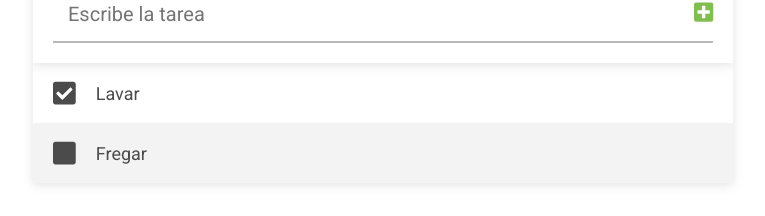
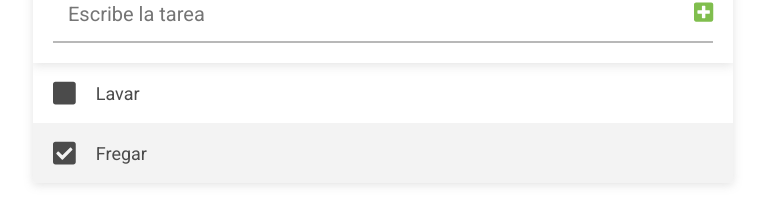
Before and after one commit to cesar2k94/Lista_de_Tareas, a React (Create React App) app in the folder lista_tareas/: page / in a window 1280 px wide. Shown: the part 143-359 px from the top of the page, without its empty margins (257-1022 px from the left). Built offline with nearby package versions, Linux system fonts and the light colour scheme.

Commit message:
Modificando tarea usando useEffect

```diff
--- a/lista_tareas/src/componentes/ListaTareas.js
+++ b/lista_tareas/src/componentes/ListaTareas.js
@@ -2,10 +2,10 @@ import React from 'react';
 import Tarea from './Tarea';
 
 const ListaTareas = ({tareas, cambiarTareas}) => {
-    const actualizarEstadoTarea=(id)=>{
+    const actualizarEstadoTarea=(id, tareaTexto)=>{
         cambiarTareas(tareas.map((tarea)=>{
             if (tarea.id===id) {
-                return{...tarea, completada:!tarea.completada};
+                return{...tarea, completada:!tarea.completada, texto:tareaTexto};
             } else {
                 return tarea;
             }
--- a/lista_tareas/src/componentes/Tarea.js
+++ b/lista_tareas/src/componentes/Tarea.js
@@ -16,9 +16,9 @@ const Tarea = ({ tarea, actualizarEstadoTarea}) => {
     return (
         <li className="lista-tareas__tarea">
                     <FontAwesomeIcon
-                        icon={tarea.completada? faSquare : faCheckSquare}
+                        icon={tarea.completada? faCheckSquare : faSquare}
                         className="lista-tareas__icono lista-tareas__icono-check"
-                        onClick={()=>actualizarEstadoTarea(tarea.id)}
+                        onClick={()=>actualizarEstadoTarea(tarea.id, tarea.texto)}
                     />
 
             <div className="lista-tareas__texto">
@@ -27,8 +27,8 @@ const Tarea = ({ tarea, actualizarEstadoTarea}) => {
                         <input
                             type="text"
                             className="formulario-editar-tarea__input"
-                            value={nuevaTarea}
-                            onChange={(e) => cambiarNuevaTarea(e.target.value, tarea.texto = e.target.value)}
+                            value={tarea.texto}
+                            onChange={(e) => actualizarEstadoTarea(tarea.id, e.target.value)}
                         />
                         <button
                             type="submit"
```
